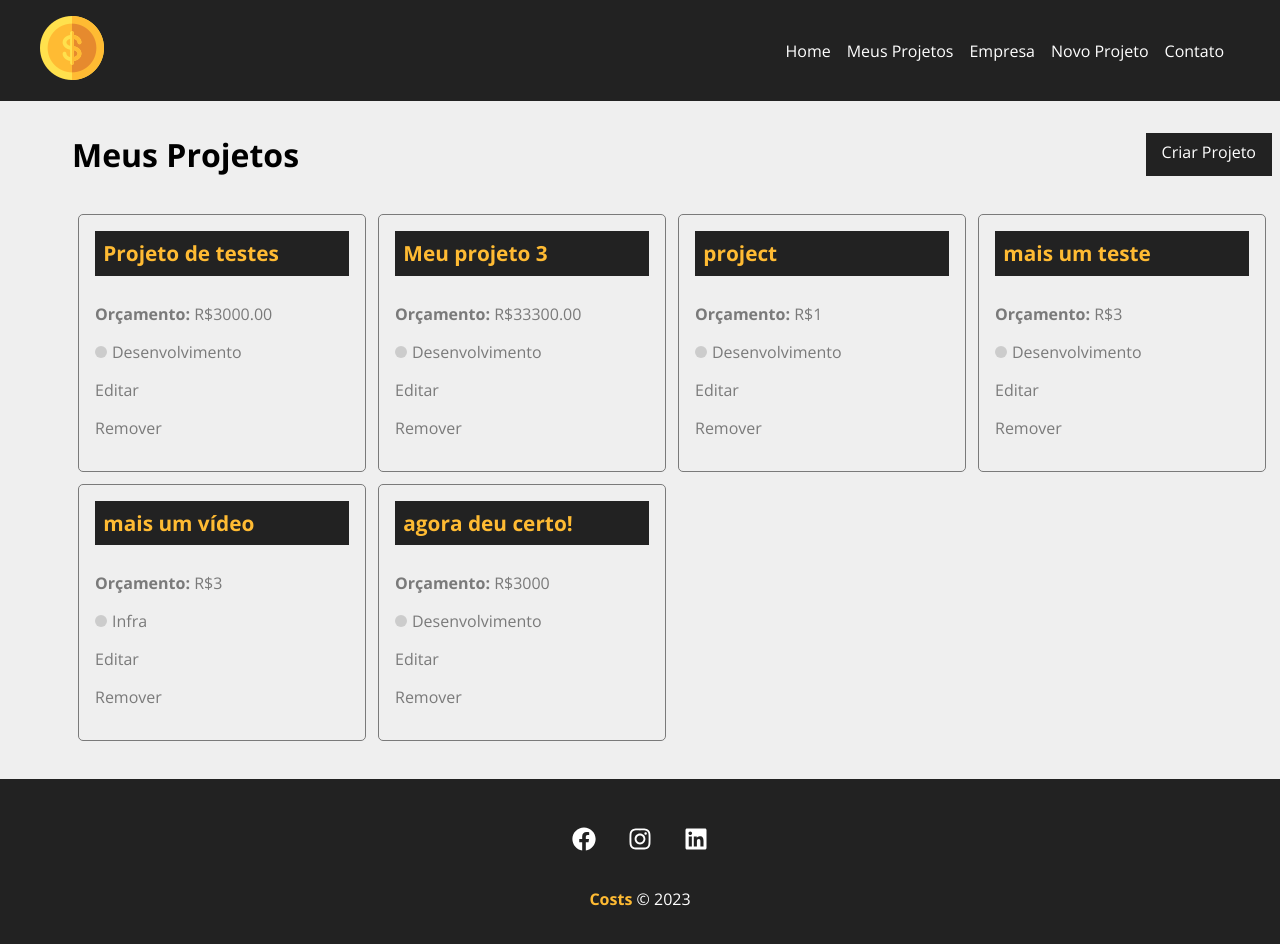
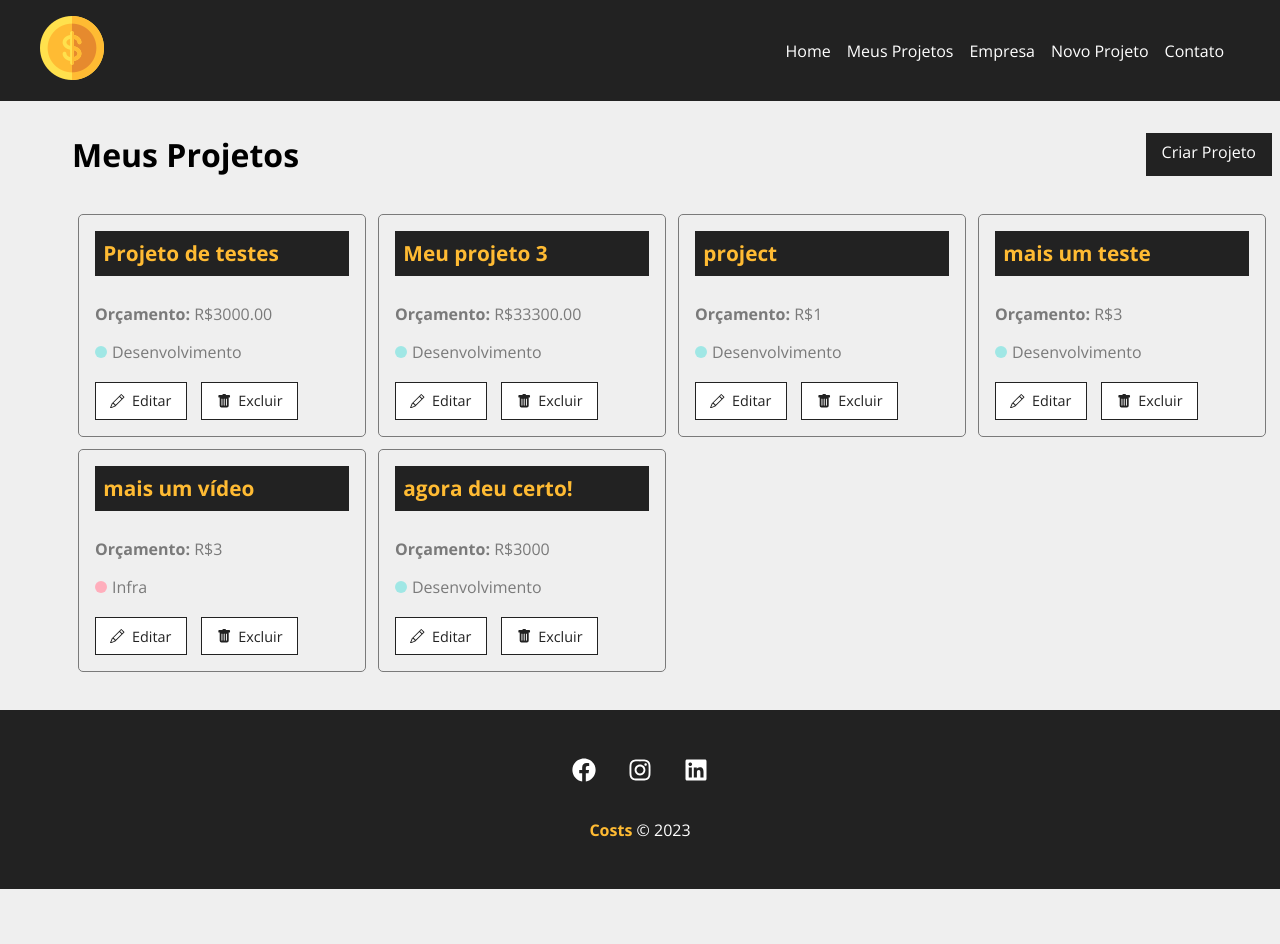
Before and after one commit to BrunoSilva03/Costs, a React (Vite) app in the folder costs/: page /projects in a window 1280 px wide. Shown: the top 944 px of the page. After the commit the page ends 889 px from the top, so only its background shows below. Built offline with nearby package versions, Linux system fonts and the light colour scheme; data requests are answered from the project's data file.

Commit message:
terminando layoult da página de projetos

```diff
--- a/costs/src/components/project/ProjectCard.jsx
+++ b/costs/src/components/project/ProjectCard.jsx
@@ -1,4 +1,6 @@
 import styles from './ProjectCard.module.css'
+
+import { Link } from 'react-router-dom'
 
 import { BsPencil, BsFillTrashFill } from 'react-icons/bs'
 
@@ -10,11 +12,15 @@
                 <span>Orçamento:</span> R${budget}
             </p>
             <p className={styles.category_text}>
-                <span></span> {category}
+                <span className={`${styles[category.toLowerCase()]}`}></span> {category}
             </p>
-            <div>
-                <p>Editar</p>
-                <p>Remover</p>
+            <div className={styles.project_card_actions}>
+                <Link to="/">
+                    <BsPencil /> Editar
+                </Link>
+                <button>
+                    <BsFillTrashFill /> Excluir
+                </button>
             </div>
         </div>
     )
--- a/costs/src/components/project/ProjectCard.module.css
+++ b/costs/src/components/project/ProjectCard.module.css
@@ -36,3 +36,52 @@
     background-color: #CCC;
     margin-right: 5px;
 }
+
+.category_text .infra {
+    background-color: #ffaebc;
+}
+
+.category_text .desenvolvimento {
+    background-color: #a0e7e5;
+}
+
+.category_text .design {
+    background-color: #b4f8c8;
+}
+
+.category_text .planejamento {
+    background-color: #fbe7c6;
+}
+
+.project_card_actions {
+    margin-top: 1.2em;
+    display: flex;
+    align-items: center;
+}
+
+.project_card_actions a,
+.project_card_actions button {
+    text-decoration: none;
+    border: none;
+    background-color: #FFF;
+    color: #222;
+    font-size: .9em;
+    padding: .6em 1em;
+    margin-right: 1em;
+    cursor: pointer;
+    border: 1px solid #222;
+    display: flex;
+    align-items: center;
+    justify-content: center;
+    transition: 0.5s;
+}
+
+.project_card_actions svg {
+    margin-right: 0.5em;
+}
+
+.project_card_actions a:hover,
+.project_card_actions button:hover {
+    background-color: #222;
+    color: #ffbb33;
+}
```
